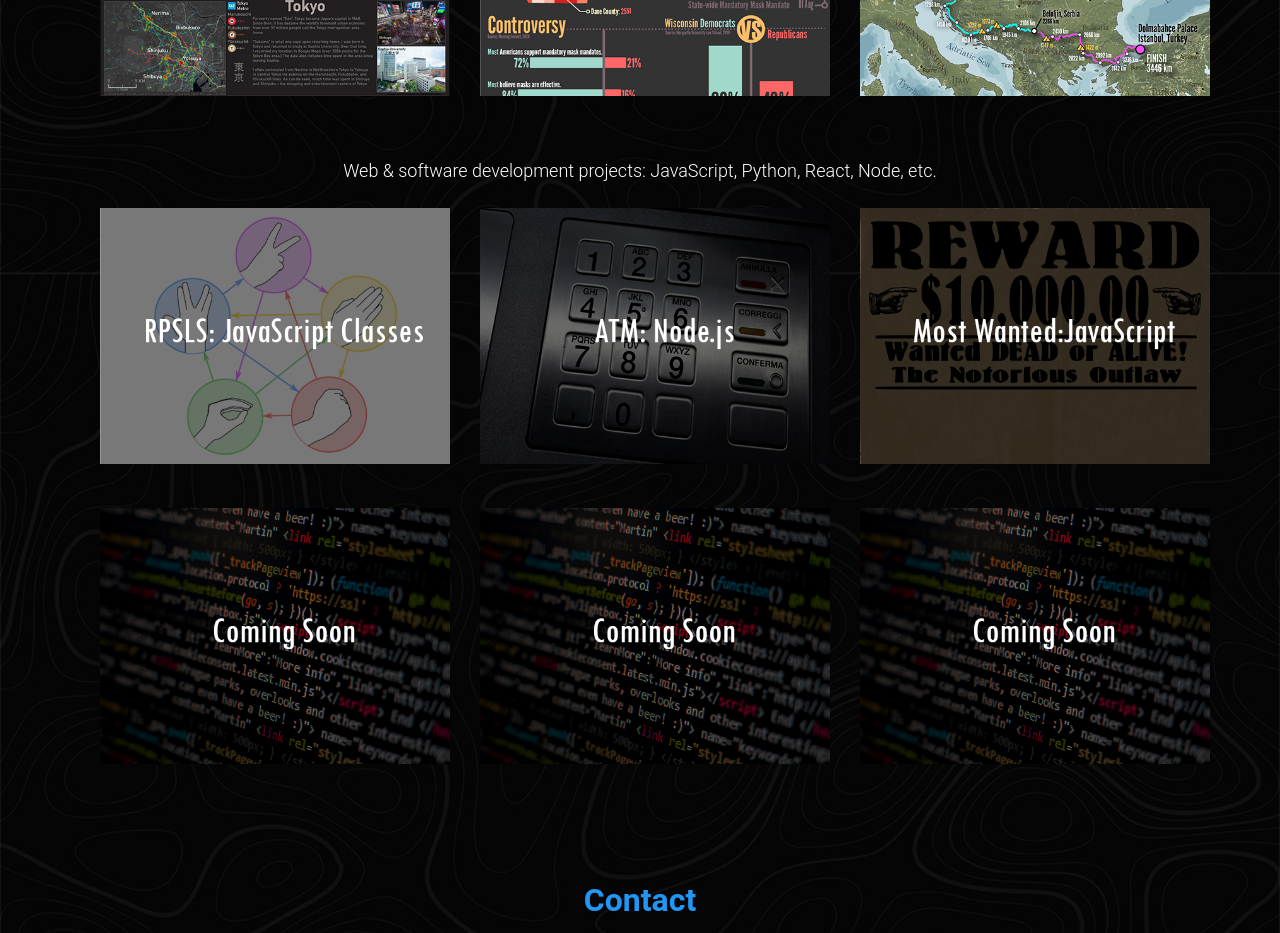
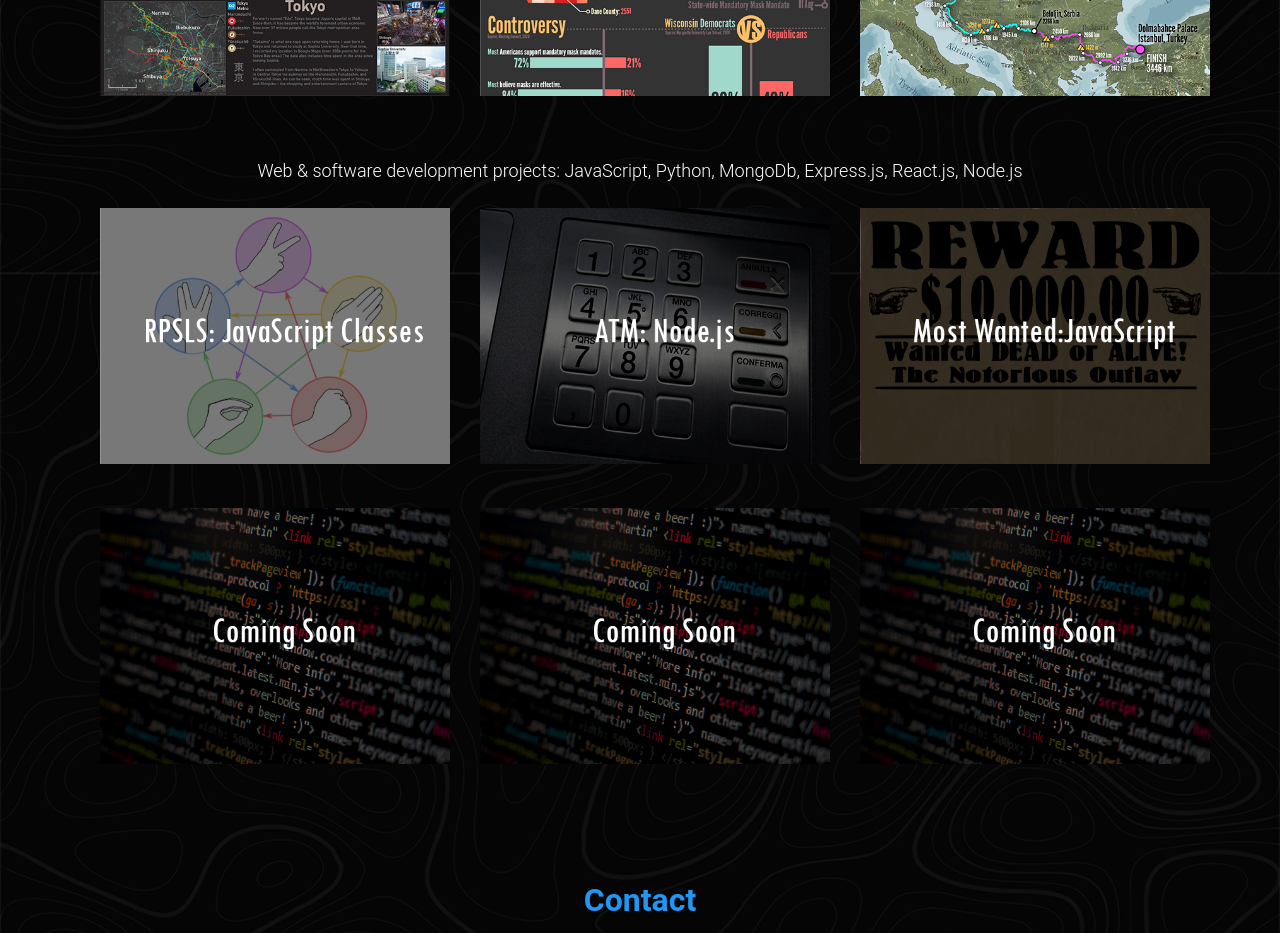
Before and after one commit to n-roberge/n-roberge.github.io, a plain HTML site: page index.html in a window 1280 px wide. Shown: the part 2340-3273 px from the top of the page. Drawn offline with nearby package versions, Linux system fonts and the light colour scheme; some packages are replaced by stand-ins of ours; a script that the page names is missing.

Commit message:
update gallery

```diff
--- a/index.html
+++ b/index.html
@@ -167,7 +167,7 @@
             <!-- /Gallery previews -->
             <!-- Web dev work -->
             <div class="mb-5">
-                <p class="white-text" style="padding-top: 25px; padding-bottom: 15px; font-size: large">Web & software development projects: JavaScript, Python, React, Node, etc.</p>
+                <p class="white-text" style="padding-top: 25px; padding-bottom: 15px; font-size: large">Web & software development projects: JavaScript, Python, MongoDb, Express.js, React.js, Node.js</p>
             </div>
             <div class="container py-5">
                 <a href="img/rpsls.png" data-toggle="lightbox" data-gallery="mixedgallery" class="col-sm-4" data-title="Rock, Paper, Scissors, Lizard, Spock" data-footer= "<a href = 'https://github.com/n-roberge/rpsls_JS'>The popular RPLS game created in JavaScript utilizing classes</a>">
```
